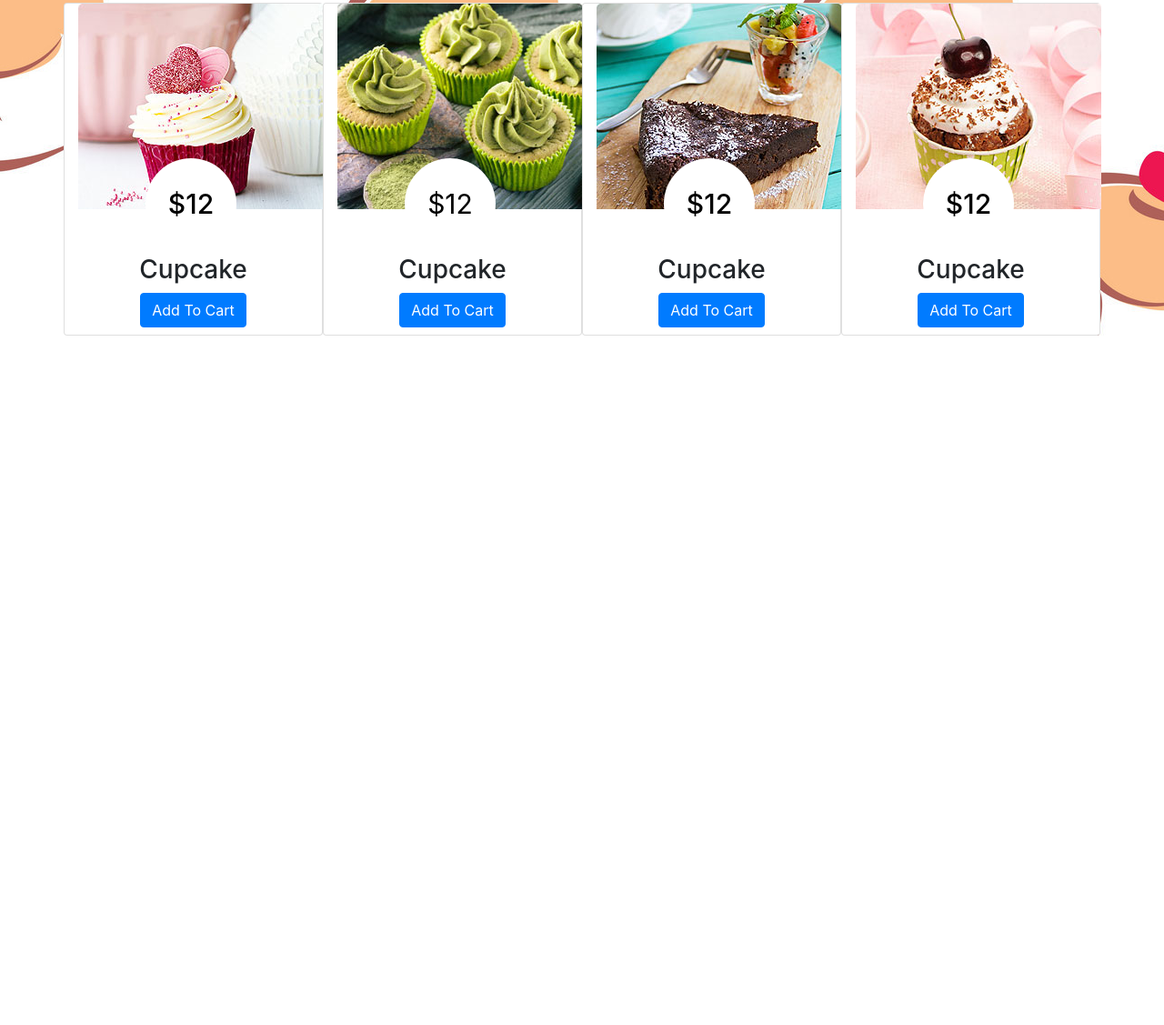
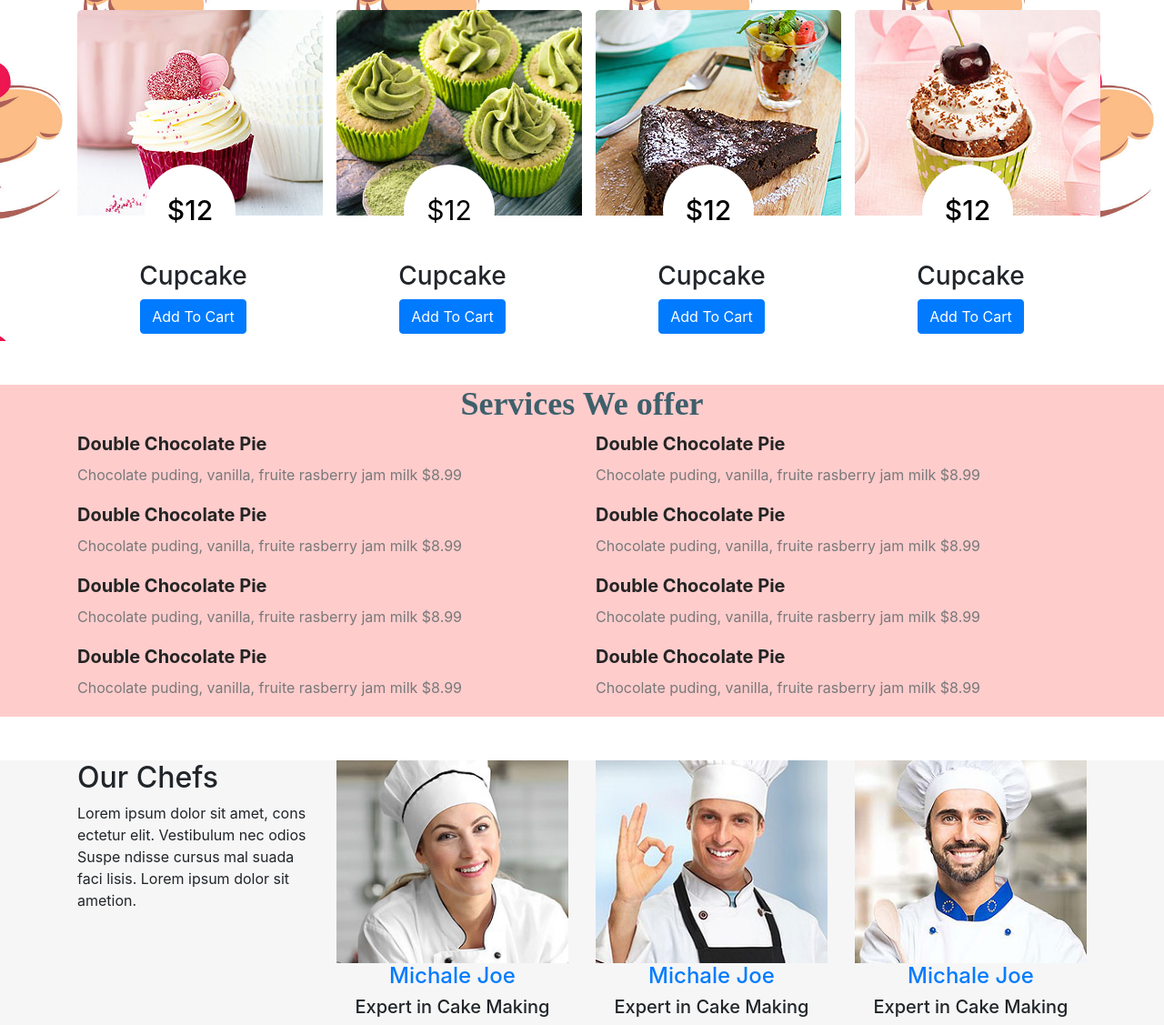
Before and after one commit to Mikelie/project, a plain HTML site: page index.html in a window 1280 px wide. Shown: the part 1153-2280 px from the top of the page at 91% size. Before the commit the page ends 1570 px from the top, so only its background shows below. Drawn offline with nearby package versions, Linux system fonts and the light colour scheme; files whose address does not match are found by name.

Commit message:
Add files via upload

```diff
--- a/index.html
+++ b/index.html
@@ -17,6 +17,7 @@
 
 <body>
     <!--Header-->
+    <div class="kepala">
     <nav class="navbar navbar-expand-lg navbar-dark" style="background-color: #ffcccc;">
         <a class="navbar-brand" href="#">
             <img src="img/logo.svg" width="50" height="50" \class="d-inline-block align-top" alt=""> Lie's Bakery</a>
@@ -44,8 +45,10 @@
                 </li>
         </div>
     </nav>
+</div>
     <!--header akhir-->
     <!--Slider-->
+    <div class="slider">
     <div id="carouselExampleIndicators" class="carousel slide" data-ride="carousel">
         <ol class="carousel-indicators">
             <li data-target="#carouselExampleIndicators" data-slide-to="0" class="active"></li>
@@ -103,16 +106,16 @@
     </a>
     </div>
     </div>
-
+</div>
     <!--silder akhir-->
 
     <!--feature cake-->
     <div class="feature_cake">
     <div class="container">
-        <h2 class="">Our Featured Cakes</h2>
+        <h2 class="cakecake">Our Featured Cakes</h2>
         <div class="row">
 
-            <div class="col-3 card">
+            <div class="col-3 kartu">
                 <div class="cake_image">
                     <img src="img/feature1.jpg" alt="">
                 </div>
@@ -123,9 +126,9 @@
                 </div>
 
             </div>
-            <div class="col-3 card">
+            <div class="col-3 kartu">
                 <div class="cake_image">
-                    <img src="img/feature2.jpg" alt="" style="z-index:4;">
+                    <img src="img/feature2.jpg" alt="">
                     <div class="labelcake">
                         <div class="circle">$12</div>
                         <h3>Cupcake<h3>
@@ -133,7 +136,7 @@
                     </div>
                 </div>
             </div>
-            <div class="col-3 card">
+            <div class="col-3 kartu">
                 <div class="cake_image">
                     <img src="img/feature3.jpg" alt="">
                     <div class="labelcake">
@@ -143,7 +146,7 @@
                     </div>
                 </div>
             </div>
-            <div class="col-3 card">
+            <div class="col-3 kartu">
                 <div class="cake_image">
                     <img src="img/feature4.jpg" alt="">
                     <div class="labelcake">
@@ -156,7 +159,7 @@
         </div>
         <div class="row my-5">
 
-                <div class="col-3 card">
+                <div class="col-3 kartu">
                     <div class="cake_image">
                         <img src="img/feature1.jpg" alt="">
                     </div>
@@ -167,7 +170,7 @@
                     </div>
 
                 </div>
-                <div class="col-3 card">
+                <div class="col-3 kartu">
                     <div class="cake_image">
                         <img src="img/feature2.jpg" alt="" style="z-index:4;">
                         <div class="labelcake">
@@ -177,7 +180,7 @@
                         </div>
                     </div>
                 </div>
-                <div class="col-3 card">
+                <div class="col-3 kartu">
                     <div class="cake_image">
                         <img src="img/feature3.jpg" alt="">
                         <div class="labelcake">
@@ -187,7 +190,7 @@
                         </div>
                     </div>
                 </div>
-                <div class="col-3 card">
+                <div class="col-3 kartu">
                     <div class="cake_image">
                         <img src="img/feature4.jpg" alt="">
                         <div class="labelcake">
@@ -200,8 +203,111 @@
             </div>
     </div>
 </div>
+<!--akhir-->
+
+<section class="Offer">
+    <div class="menu my-5" style="background-color: #ffcccc;">
+        <div class="container">
+            <div class="juduloffer">
+                <h2>Services We offer</h2>
+            </div>
+               <div class="row">
+                   <div class="col-6">
+                       <div class="discover_item_inner">
+                           <div class="discover_item">
+                            <h4>Double Chocolate Pie</h4>
+                            <p>Chocolate puding, vanilla, fruite rasberry jam milk <span>$8.99</span></p>
+                        </div>
+                           <div class="discover_item">
+                            <h4>Double Chocolate Pie</h4>
+                            <p>Chocolate puding, vanilla, fruite rasberry jam milk <span>$8.99</span></p>
+                        </div>
+                           <div class="discover_item">
+                            <h4>Double Chocolate Pie</h4>
+                            <p>Chocolate puding, vanilla, fruite rasberry jam milk <span>$8.99</span></p>
+                        </div>
+                           <div class="discover_item">
+                            <h4>Double Chocolate Pie</h4>
+                            <p>Chocolate puding, vanilla, fruite rasberry jam milk <span>$8.99</span></p>
+                        </div>
+                       </div>
+                   </div>
+                   <div class="col-6">
+                       <div class="discover_item_inner">
+                           <div class="discover_item">
+                            <h4>Double Chocolate Pie</h4>
+                            <p>Chocolate puding, vanilla, fruite rasberry jam milk <span>$8.99</span></p>
+                        </div>
+                           <div class="discover_item">
+                            <h4>Double Chocolate Pie</h4>
+                            <p>Chocolate puding, vanilla, fruite rasberry jam milk <span>$8.99</span></p>
+                        </div>
+                           <div class="discover_item">
+                            <h4>Double Chocolate Pie</h4>
+                            <p>Chocolate puding, vanilla, fruite rasberry jam milk <span>$8.99</span></p>
+                        </div>
+                           <div class="discover_item">
+                            <h4>Double Chocolate Pie</h4>
+                            <p>Chocolate puding, vanilla, fruite rasberry jam milk <span>$8.99</span></p>
+                        </div>
+                       </div>
+                   </div>
+                       </div>
+               </div>
+        </div>
+    </div>
+</section>
 
 
+
+
+
+
+
+
+<!--chef-->
+<section class="our_chef_area p_100">
+        	<div class="container">
+        		<div class="row our_chef_inner">
+        			<div class="col-lg-3">
+        				<div class="chef_text_item">
+        					<div class="main_title">
+								<h2>Our Chefs</h2>
+								<p>Lorem ipsum dolor sit amet, cons ectetur elit. Vestibulum nec odios Suspe ndisse cursus mal suada faci lisis. Lorem ipsum dolor sit ametion.</p>
+							</div>
+        				</div>
+        			</div>
+        			<div class="col-lg-3 col-6">
+        				<div class="chef_item">
+        					<div class="chef_img">
+        						<img class="img-fluid" src="img/chef-1.jpg" alt="">
+        					</div>
+        					<a href="#"><h4>Michale Joe</h4></a>
+        					<h5>Expert in Cake Making</h5>
+        				</div>
+        			</div>
+        			<div class="col-lg-3 col-6">
+        				<div class="chef_item">
+        					<div class="chef_img">
+        						<img class="img-fluid" src="img/chef-2.jpg" alt="">
+        					</div>
+        					<a href="#"><h4>Michale Joe</h4></a>
+        					<h5>Expert in Cake Making</h5>
+        				</div>
+        			</div>
+        			<div class="col-lg-3 col-6">
+        				<div class="chef_item">
+        					<div class="chef_img">
+        						<img class="img-fluid" src="img/chef-3.jpg" alt="">
+        					</div>
+        					<a href="#"><h4>Michale Joe</h4></a>
+        					<h5>Expert in Cake Making</h5>
+        				</div>
+        			</div>
+        		</div>
+        	</div>
+        </section>
+<!--chef-->
 
 
 
--- a/styles.css
+++ b/styles.css
@@ -4,19 +4,20 @@
     text-align: left;
     margin-bottom: 10%;
 }
-
+.kartu{
+    background: #fff;
+}
 .feature_cake{
     background-image: url("/Users/mike/Desktop/coding/project/img/bg-feature.jpg");
-    background-size: 1000px;
+    background-size: 600px;
 }
-.card{
-    background: #fff;
+.cakecake{
+    margin-top: 10px;
 }
 .labelcake{
     text-align: center;
     margin-top: 50px;
 }
-
 .cake_image{
     text-align: center;
 
@@ -47,3 +48,36 @@ left: 89px;
 margin-top: -50px;
 z-index: -1; position:relative;
   }
+
+  .chef_item{
+      text-align: center;
+  }
+  /*menu*/
+.juduloffer h2{
+    font-size: 36px;
+    color: #3e606b;
+    font-family: "Playfair Display", serif;
+    font-weight: bold;
+    position: relative;
+    padding-bottom: 10px;
+    margin-bottom: 0px;
+}
+  .discover_item_inner .discover_item h4 {
+    font-size: 20px;
+    font-weight: bold;
+    color: #242424;
+    margin-bottom: 10px;
+}
+  .discover_item_inner .discover_item p {
+    font-size: 16px;
+    color: #797979;
+    margin-bottom: 20px;
+}
+  .juduloffer{
+      text-align: center;
+  }
+
+  /*chef*/
+  .our_chef_area {
+    background: #f6f6f6;
+}
```
Also changed, not shown: img/chef-1.jpg (added), img/chef-2.jpg (added), img/chef-3.jpg (added).
